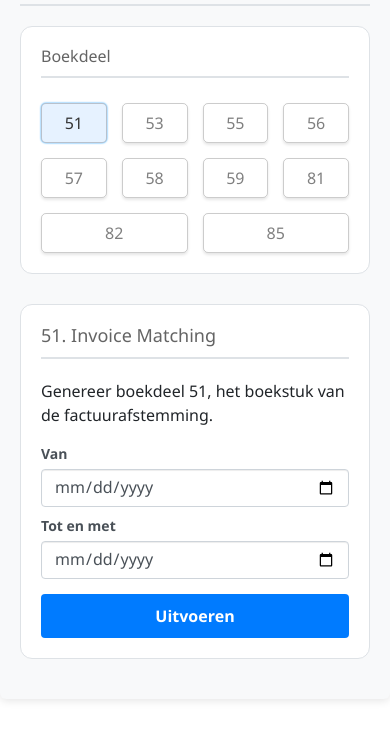
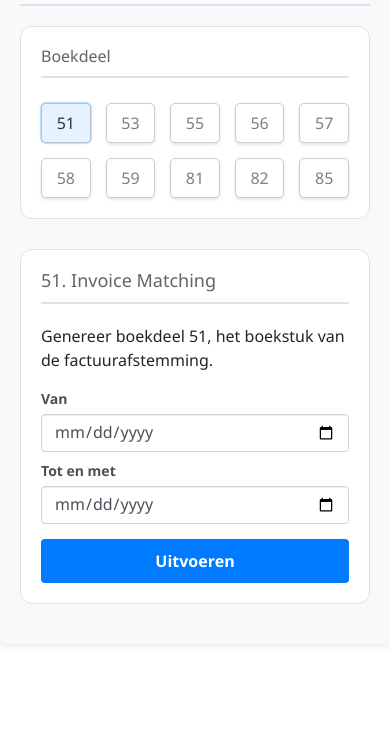
Before and after one commit to mauricevandorst/financial-generator, a plain HTML site: page index.html in a window 390 px wide. Shown: the part 86-826 px from the top of the page. Drawn offline with nearby package versions, Linux system fonts and the light colour scheme.

Commit message:
Journal buttons width adjustment

```diff
--- a/css/style.css
+++ b/css/style.css
@@ -204,15 +204,17 @@ main {
     }
 
     .journal-buttons {
-        justify-content: start;
-        gap: 15px
+        display: flex;
+        justify-content: flex-start;
+        gap: 15px;
+        flex-wrap: wrap;
     }
 
-        .journal-buttons button {
-            width: 50px;
-            height: 40px;
-            flex-grow: 1;
-        }
+    .journal-buttons button {
+        width: calc(20% - 12px);
+        height: 40px;
+        flex-shrink: 0;
+    }
 }
 
 .radio-buttons, .checkbox-buttons {
```
